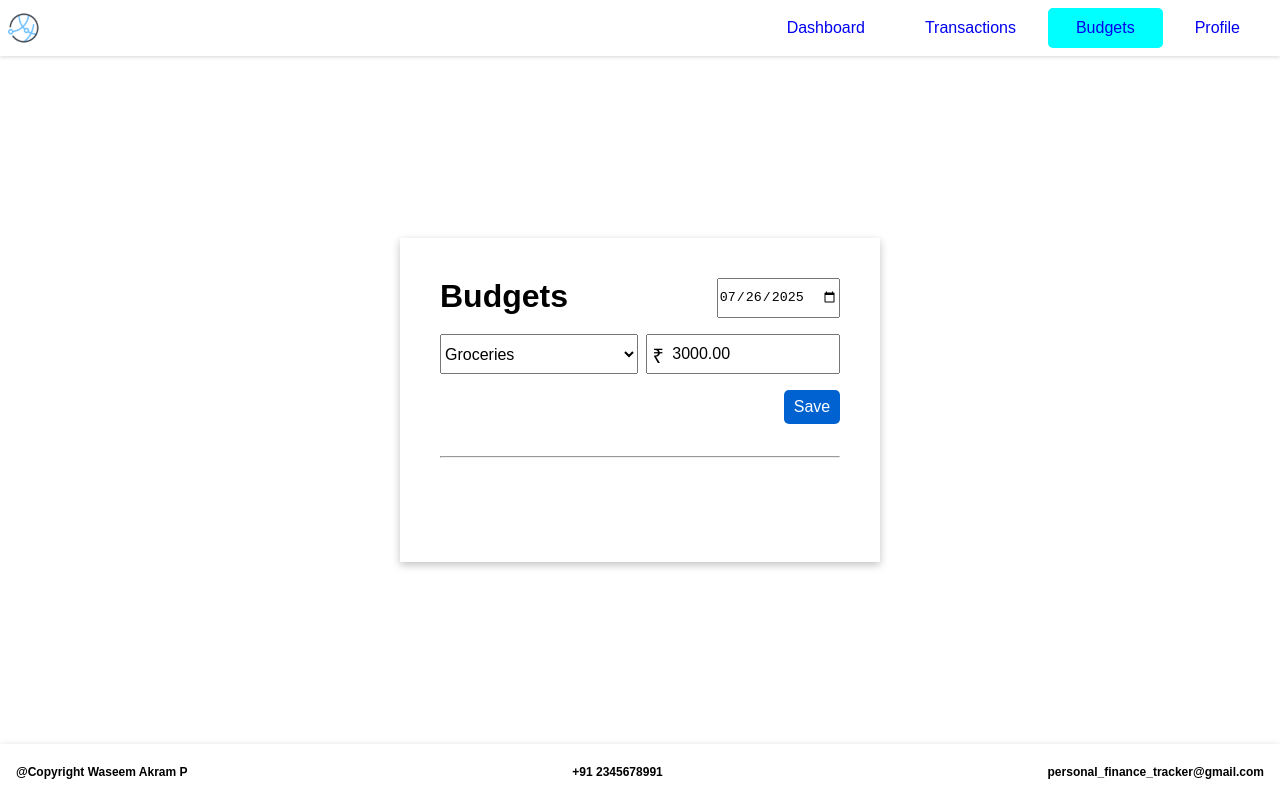
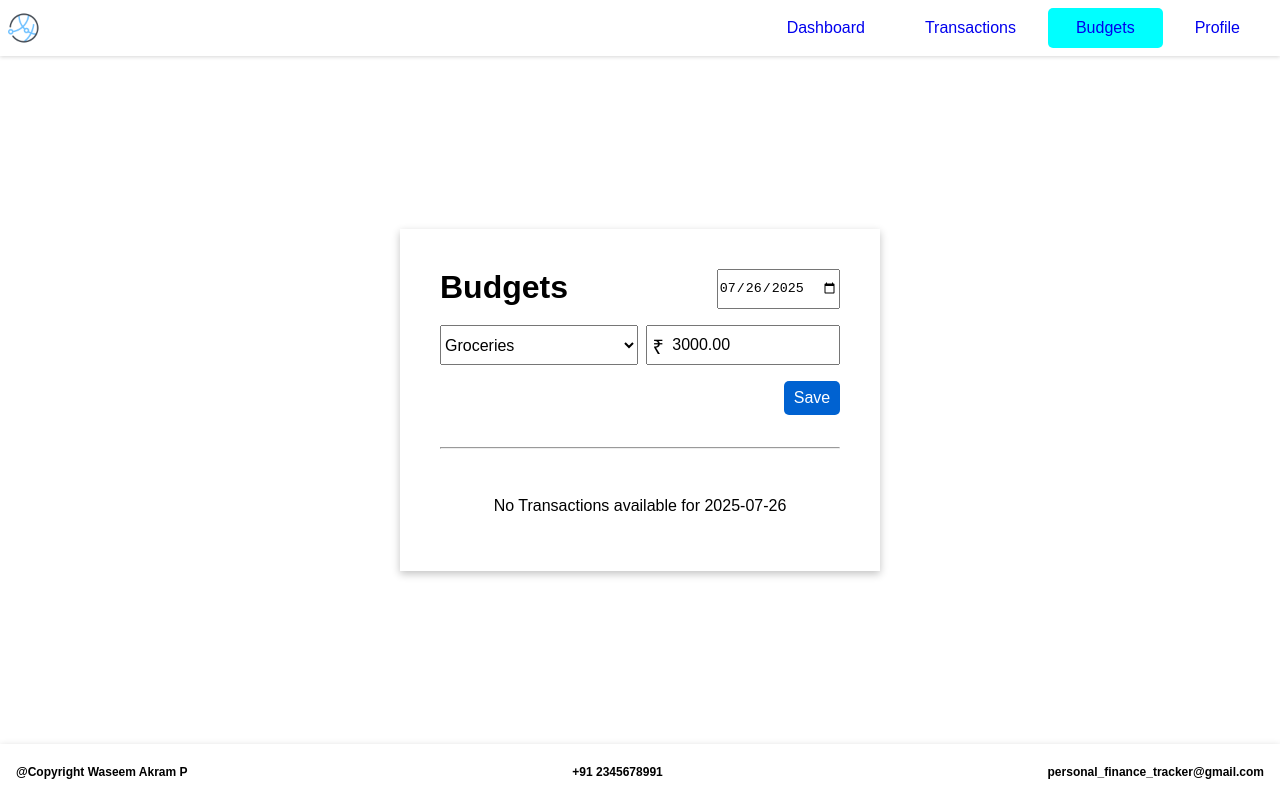
Before and after one commit to Waseemsvm/tutedude-react-ass7-personal-finance-tracker, a React (Vite) app: page /budgets in a window 1280 px wide. Built offline with nearby package versions, Linux system fonts and the light colour scheme.

Commit message:
updated budgets page view if no transactions are available for specified date

```diff
--- a/src/pages/BudgetsPage.jsx
+++ b/src/pages/BudgetsPage.jsx
@@ -80,6 +80,12 @@ function BudgetsPage(props) {
         </div>
         <hr />
         <div className={BudgetsPageStyles["progress-cont"]}>
+          {!filteredTxns?.length && (
+            <div style={{
+              textAlign: "center"
+            }}>No Transactions available for {dateVal}</div>
+          )}
+
           {filteredTxns.map((t) => (
             <ProgressIndItem
               title={t.category}
```
